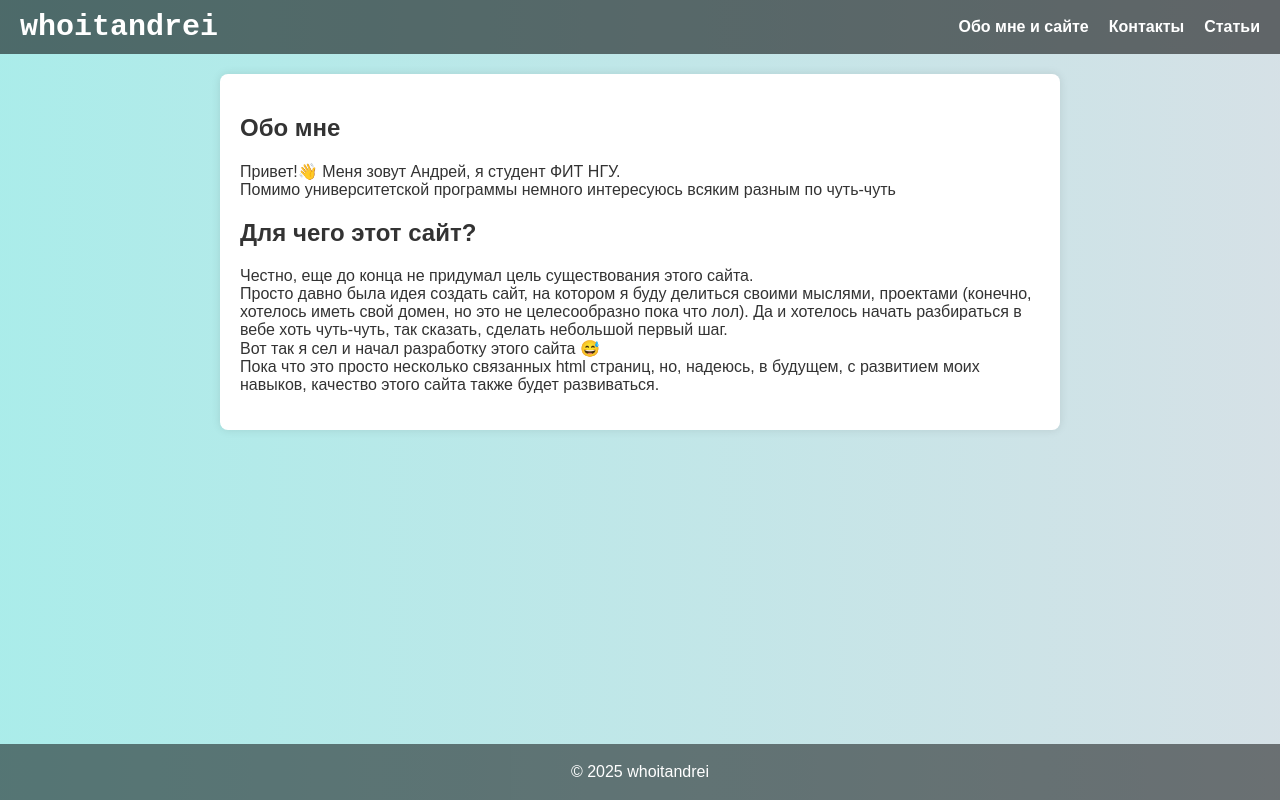
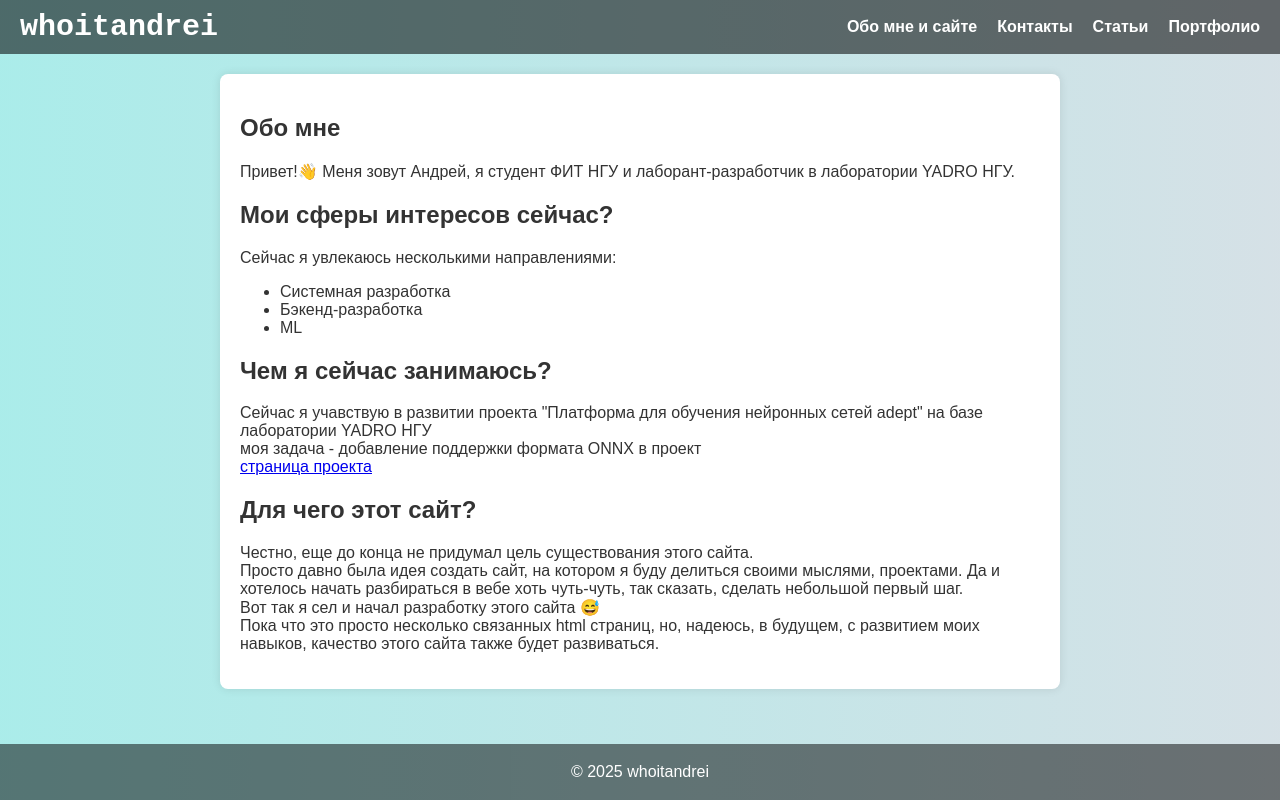
Before and after one commit to whoitandrei/whoitandrei.github.io, a plain HTML site: page about.html in a window 1280 px wide. Drawn offline with Linux system fonts and the light colour scheme.

Commit message:
update info

```diff
--- a/about.html
+++ b/about.html
@@ -22,7 +22,7 @@
                 <li><a href="about.html">Обо мне и сайте</a></li>
                 <li><a href="contacts.html">Контакты</a></li>
                 <li><a href="articles.html">Статьи</a></li>
-                <!--<li><a href="portfolio.html">Портфолио</a></li>-->
+                <li><a href="portfolio.html">Портфолио</a></li>
             </ul>
         </nav>
     </header>
@@ -30,13 +30,26 @@
     <main>
         <section class="about">
             <h2>Обо мне</h2>
-            <p>Привет!👋 Меня зовут Андрей, я студент ФИТ НГУ. <br>
-            Помимо университетской программы немного интересуюсь всяким разным по чуть-чуть
+            <p>Привет!👋 Меня зовут Андрей, я студент ФИТ НГУ и лаборант-разработчик в лаборатории YADRO НГУ.</p>
+
+            <h2>Мои сферы интересов сейчас?</h2>
+            <p>Сейчас я увлекаюсь несколькими направлениями:
+                <ul>
+                    <li>Системная разработка</li>
+                    <li>Бэкенд-разработка</li>
+                    <li>ML</li>
+                </ul>
+            </p>
+
+            <h2>Чем я сейчас занимаюсь?</h2>
+            <p>Сейчас я учавствую в развитии проекта "Платформа для обучения нейронных сетей adept" на базе лаборатории YADRO НГУ<br>
+            моя задача - добавление поддержки формата ONNX в проект<br>
+            <a href="https://gitverse.ru/kolkir/adept">страница проекта</a>
             </p>
 
             <h2>Для чего этот сайт?</h2>
             <p>Честно, еще до конца не придумал цель существования этого сайта. <br>
-            Просто давно была идея создать сайт, на котором я буду делиться своими мыслями, проектами (конечно, хотелось иметь свой домен, но это не целесообразно пока что лол).
+            Просто давно была идея создать сайт, на котором я буду делиться своими мыслями, проектами.
             Да и хотелось начать разбираться в вебе хоть чуть-чуть, так сказать, сделать небольшой первый шаг. <br>
             Вот так я сел и начал разработку этого сайта 😅<br>
             Пока что это просто несколько связанных html страниц, но, надеюсь, в будущем, с развитием моих навыков, качество этого сайта также будет развиваться.
```
Also changed, not shown: articles.html (+1 -1 lines), articles/first_article.html (+2 -2 lines), contacts.html (+2 -1 lines), index.html (+9 -2 lines), portfolio.html (+18 -2 lines).
